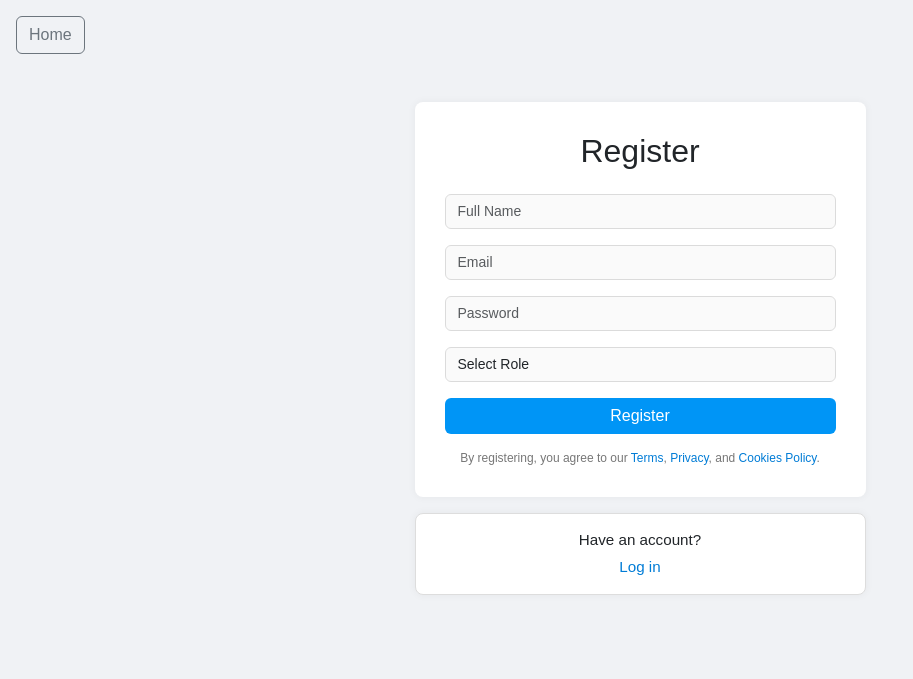
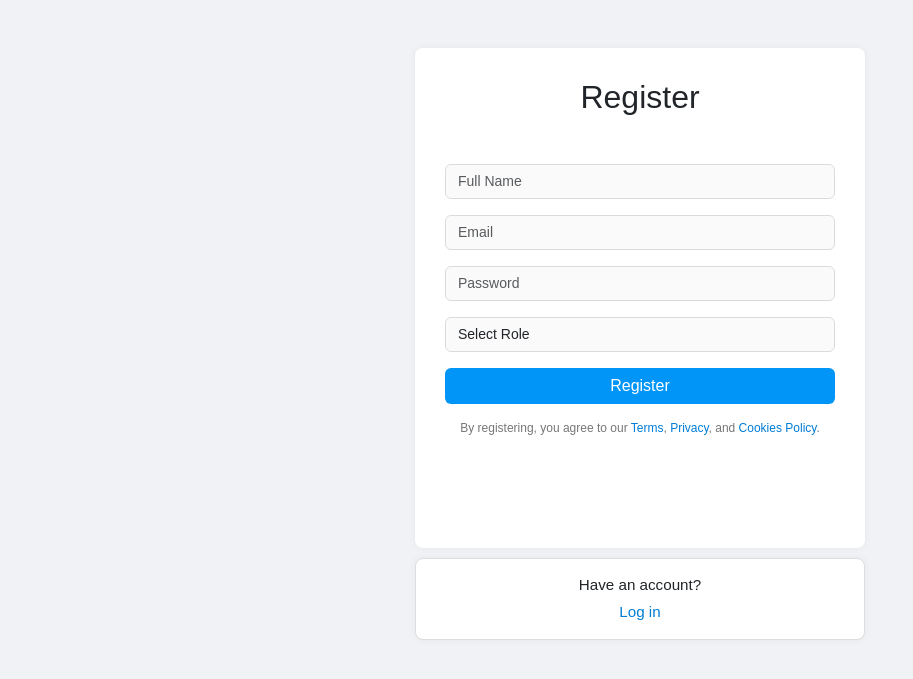
Before and after one commit to anadobrinoiu/GP-Web, a Flask app: page /register in a window 1280 px wide. Shown: the top 679 px of the page, without its empty margins (0-913 px from the left). Run offline with Flask 3, Linux system fonts and the light colour scheme.

Commit message:
Update register.html

```diff
--- a/GP-Web/templates/register.html
+++ b/GP-Web/templates/register.html
@@ -16,12 +16,14 @@
         }
 
         .form-wrapper {
+            max-width: 450px;
+            width: 100%;
+            height:500px;
             background-color: white;
             padding: 30px;
             border-radius: 8px;
             box-shadow: 0 0 8px rgba(0, 0, 0, 0.05);
             margin-bottom: 10px;
-            width: 100%;
         }
 
         .login-box {
@@ -33,7 +35,6 @@
             text-align: center;
             box-shadow: 0 0 8px rgba(0, 0, 0, 0.05);
             font-size: 0.95rem;
-            width: 100%;
         }
 
         .form-control {
@@ -69,15 +70,9 @@
 </head>
 <body>
 
-
-        <div class="text-start ms-3 mt-3">
-            <a href="{{ url_for('home') }}" class="btn btn-outline-secondary">Home</a>
-        </div>
-    <div class="container mt-5">
-        <div class="row justify-content-center">
-            <div class="col-md-6 col-lg-5">
+    <div class="container mt-5 d-flex flex-column align-items-center">
         <div class="form-wrapper">
-                    <h2 class="text-center mb-4">Register</h2>
+            <h2 class="text-center mb-5">Register</h2>
             <form id="registerForm">
                 <div class="mb-3">
                     <input type="text" class="form-control" id="name" name="name" placeholder="Full Name" required>
@@ -94,6 +89,8 @@
                         <option value="patient">Patient</option>
                         <option value="doctor">Doctor</option>
                       </select>
+
+
                 </div>
                 <button type="submit" class="btn btn-primary w-100">Register</button>
                 <div class="legal-text text-center">
@@ -102,11 +99,9 @@
             </form>
         </div>
 
-                <div class="login-box mt-3">
+        <div class="login-box">
             <p class="mb-1">Have an account?</p>
             <a href="{{ url_for('login') }}">Log in</a>
-                </div>
-            </div>
         </div>
     </div>
 
```
Lines whose indentation alone changed are shown as unchanged.
